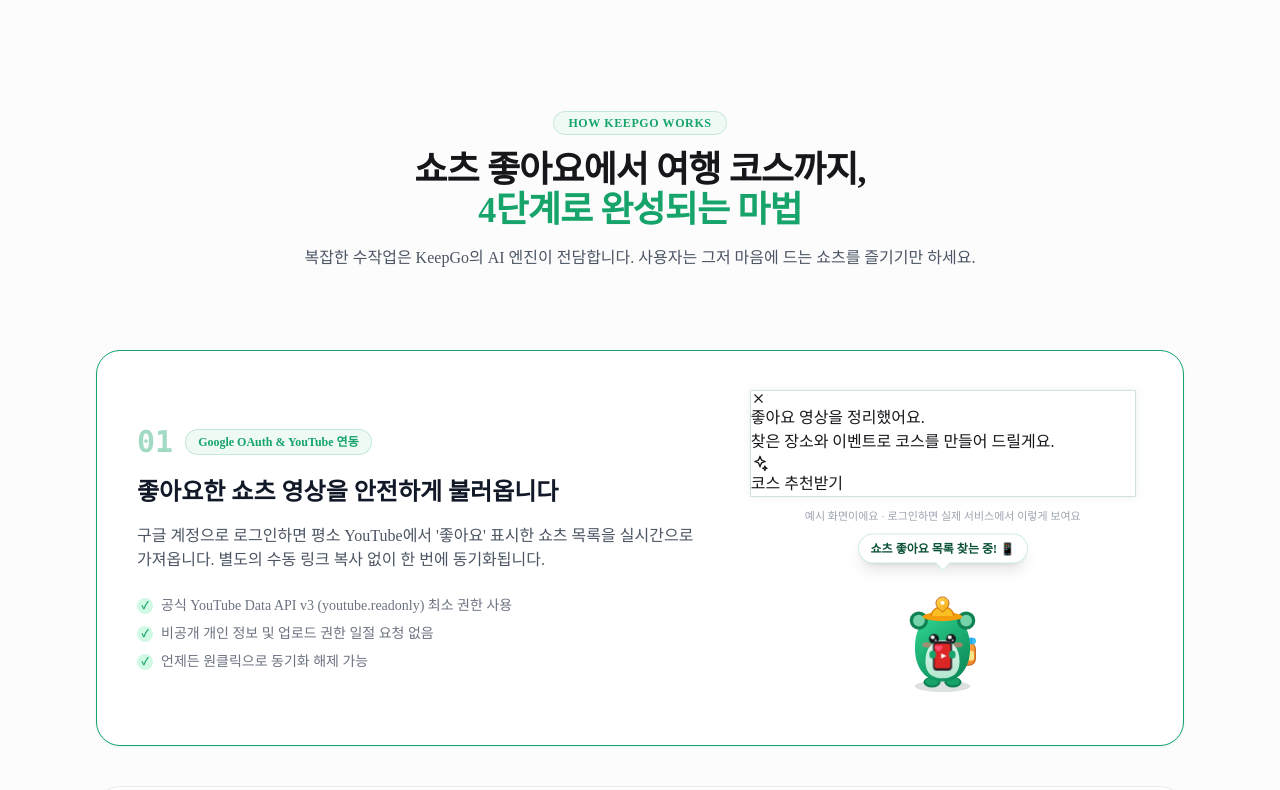
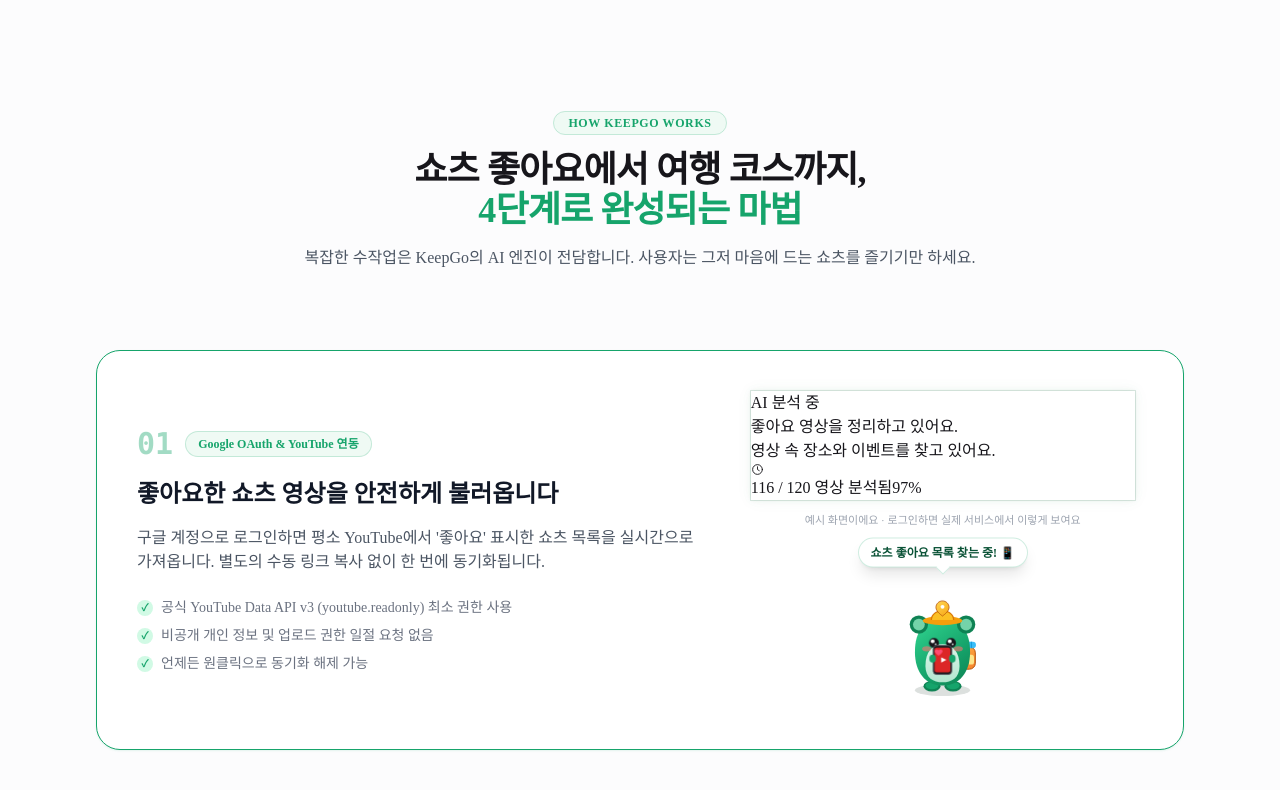
Before and after one commit to 100-hours-a-week/KTB4-8th-FE, a Next.js app: page / in a window 1280 px wide. Shown: the part 2000-2790 px from the top of the page. Built offline with nearby package versions, Linux system fonts and the light colour scheme; no server answers; a web font is replaced by a local one.

Commit message:
feat: 랜딩 좋아요 불러오기 카드에 스트리밍 진행(불러오는 중 → N/120 영상 분석됨) 적용, 2단계 100% · Gemini 문구 수정

```diff
--- a/src/components/landing/LandingProcess.tsx
+++ b/src/components/landing/LandingProcess.tsx
@@ -50,9 +50,9 @@ export function LandingProcess() {
       ],
       pose: "detect",
       characterBubble: "간판이랑 자막에서 장소 발견! 🔍",
-      progressPercent: 88,
-      progressLabel: "영상 분석 진행률 88% (장소 42곳 감지)",
-      extraMeta: "Gemini 1.5 Flash 멀티모달 실시간 처리",
+      progressPercent: 100,
+      progressLabel: "영상 분석 완료 (장소 42곳 감지)",
+      extraMeta: "Gemini 멀티모달 실시간 처리",
     },
     {
       step: "03",
--- a/src/components/landing/LiveDemoSimulator.tsx
+++ b/src/components/landing/LiveDemoSimulator.tsx
@@ -38,7 +38,13 @@ const CARD_WIDTH = 350;
 /** 2 · 3단계 화면의 최대 너비 */
 const WIDE_WIDTH = 392;
 
+/** 데모에서 분석하는 영상 수(1단계 카드 · 2단계 화면이 같은 숫자를 쓴다) */
+const TOTAL_VIDEOS = 120;
+
 const SYNC_START_MS = 2000;
+/** 영상을 가져오는 동안(진행률 없음) */
+const SYNC_FETCH_MS = 1200;
+/** 분석이 진행되는 동안(진행바 · "N / M 영상 분석됨") */
 const SYNC_LOADING_MS = 2600;
 const ANALYZE_MS = 5200;
 const ANALYZE_HOLD_MS = 700;
@@ -53,15 +59,15 @@ function useLatest<T>(value: T) {
   return ref;
 }
 
-/* 1단계 — 쇼츠 수집: 시작하기 → 불러오는 중 */
+/* 1단계 — 쇼츠 수집: 시작하기 → 불러오는 중 → AI 분석 중(스트리밍으로 진행률이 차오름) */
 function SyncStage({ onDone }: { onDone: () => void }) {
   const [phase, setPhase] = useState<SyncCardPhase>("start");
-  // 불러오는 중에도 진행바가 차오른다(실제 앱의 불러오기 카드와 같다)
+  // 분석 중에는 진행바가 차오른다(실제 앱의 불러오기 카드와 같다)
   const [percent, setPercent] = useState(0);
   const done = useLatest(onDone);
 
   useEffect(() => {
-    if (phase !== "loading") return;
+    if (phase !== "analyzing") return;
     const startedAt = performance.now();
     const id = window.setInterval(() => {
       const t = Math.min(1, (performance.now() - startedAt) / SYNC_LOADING_MS);
@@ -76,12 +82,17 @@ function SyncStage({ onDone }: { onDone: () => void }) {
       () => setPhase("loading"),
       SYNC_START_MS,
     );
+    const toAnalyzing = window.setTimeout(
+      () => setPhase("analyzing"),
+      SYNC_START_MS + SYNC_FETCH_MS,
+    );
     const finish = window.setTimeout(
       () => done.current(),
-      SYNC_START_MS + SYNC_LOADING_MS,
+      SYNC_START_MS + SYNC_FETCH_MS + SYNC_LOADING_MS,
     );
     return () => {
       window.clearTimeout(toLoading);
+      window.clearTimeout(toAnalyzing);
       window.clearTimeout(finish);
     };
   }, [done]);
@@ -92,6 +103,7 @@ function SyncStage({ onDone }: { onDone: () => void }) {
       <SyncCardView
         phase={phase}
         percent={percent}
+        total={TOTAL_VIDEOS}
         onStart={() => {
           setPercent(0);
           setPhase("loading");
@@ -125,7 +137,6 @@ const CANDIDATES = [
     verifyAt: 92,
   },
 ];
-const TOTAL_VIDEOS = 120;
 
 /* 2단계 — AI 분석: 영상에서 장소를 추출하고, 이름 · 주소 · 위치를 검증한다(일치율은 예시) */
 function AnalyzeStage({ onDone }: { onDone: () => void }) {
--- a/src/components/landing/SyncCardPreview.tsx
+++ b/src/components/landing/SyncCardPreview.tsx
@@ -7,20 +7,25 @@ import { Spinner } from "@/components/ui/Primitives";
 /* 홈 "좋아요 영상 불러오기" 카드 — 실제 앱 홈의 카드(home/page.tsx 의 .home__sync)와
    같은 클래스 · 같은 문구를 써서, 로그인 뒤 실제로 보이는 모양 그대로 보여 준다.
    (실제 불러오기를 시작하지는 않는다 — 화면 안에서만 움직이는 예시)
+   스트리밍(BE v3)이 적용된 카드 그대로다: 시작 → 불러오는 중(영상을 가져오는 동안, 진행률 없음)
+   → AI 분석 중("N / M 영상 분석됨" · 진행률 %) → 완료(담긴 장소 · 이벤트 수).
    랜딩에서는 화면 모드를 따른다: 다크는 앱과 같은 어두운 카드, 라이트는 흰 카드(home__sync--themed, globals.css). */
 
-/** start: 시작하기 · loading: 불러오는 중 · analyzing: AI 분석 중(진행바) · done: 완료 */
+/** start: 시작하기 · loading: 불러오는 중(영상을 가져오는 중) · analyzing: AI 분석 중(진행바 · 분석한 영상 수 · %) · done: 완료 */
 export type SyncCardPhase = "start" | "loading" | "analyzing" | "done";
 
 export function SyncCardView({
   phase,
   percent = 0,
+  total = 120,
   onStart,
   style,
 }: {
   phase: SyncCardPhase;
-  /** loading · analyzing 일 때 진행바(0~100) */
+  /** loading · analyzing 일 때 진행바(0~100). 불러오는 중에는 0 */
   percent?: number;
+  /** analyzing 일 때 "N / total 영상 분석됨"의 total (N 은 percent 에서 계산) */
+  total?: number;
   /** "좋아요 영상 불러오기" 버튼을 눌렀을 때 */
   onStart?: () => void;
   /** 카드 높이를 고정할 때 */
@@ -28,6 +33,7 @@ export function SyncCardView({
 }) {
   const badged = phase !== "done";
   const closable = phase === "start" || phase === "done";
+  const analyzed = Math.round((percent / 100) * total);
 
   return (
     <div
@@ -70,7 +76,7 @@ export function SyncCardView({
           "유튜브에서 좋아요한 영상을 불러와 시작해 보세요."}
         {phase === "loading" && "영상 수에 따라 시간이 걸릴 수 있어요."}
         {phase === "analyzing" && "영상 속 장소와 이벤트를 찾고 있어요."}
-        {phase === "done" && "찾은 장소와 이벤트로 코스를 만들어 드릴게요."}
+        {phase === "done" && "장소 42곳 · 이벤트 6개를 보관함에 담았어요."}
       </p>
 
       {(phase === "loading" || phase === "analyzing") && (
@@ -88,9 +94,13 @@ export function SyncCardView({
             <Icon name="clock" size={13} />
             <span>
               {phase === "loading"
-                ? "좋아요한 영상 목록을 가져오는 중이에요"
-                : "영상 수에 따라 시간이 걸려요"}
+                ? "유튜브에서 영상을 가져오고 있어요"
+                : `${analyzed} / ${total} 영상 분석됨`}
             </span>
+            {/* 분석이 시작된 뒤(BE 가 실시간으로 알려 준 진행률)에만 숫자를 보여 준다 */}
+            {phase === "analyzing" && (
+              <span className="home__sync-pct">{percent}%</span>
+            )}
           </p>
         </>
       )}
@@ -116,11 +126,12 @@ export function SyncCardView({
 }
 
 const START_HOLD_MS = 2200;
+const LOADING_MS = 1200;
 const ANALYZING_MS = 4200;
 const DONE_HOLD_MS = 3000;
 
-/* "How it works" 1단계용 — 시작 → AI 분석 중(진행바가 차오름) → 완료를 자동 반복하고,
-   버튼을 누르면 바로 분석 중으로 넘어간다. */
+/* "How it works" 1단계용 — 시작 → 불러오는 중 → AI 분석 중(진행바가 차오름) → 완료를 자동 반복하고,
+   버튼을 누르면 바로 불러오는 중으로 넘어간다. */
 export function SyncCardPreview({ className = "" }: { className?: string }) {
   const [phase, setPhase] = useState<SyncCardPhase>("start");
   const [percent, setPercent] = useState(0);
@@ -132,8 +143,13 @@ export function SyncCardPreview({ className = "" }: { className?: string }) {
     if (phase === "start") {
       timer.current = window.setTimeout(() => {
         setPercent(0);
-        setPhase("analyzing");
+        setPhase("loading");
       }, START_HOLD_MS);
+    } else if (phase === "loading") {
+      timer.current = window.setTimeout(
+        () => setPhase("analyzing"),
+        LOADING_MS,
+      );
     } else if (phase === "done") {
       timer.current = window.setTimeout(() => setPhase("start"), DONE_HOLD_MS);
     }
@@ -166,7 +182,7 @@ export function SyncCardPreview({ className = "" }: { className?: string }) {
           percent={percent}
           onStart={() => {
             setPercent(0);
-            setPhase("analyzing");
+            setPhase("loading");
           }}
         />
       </div>
```
